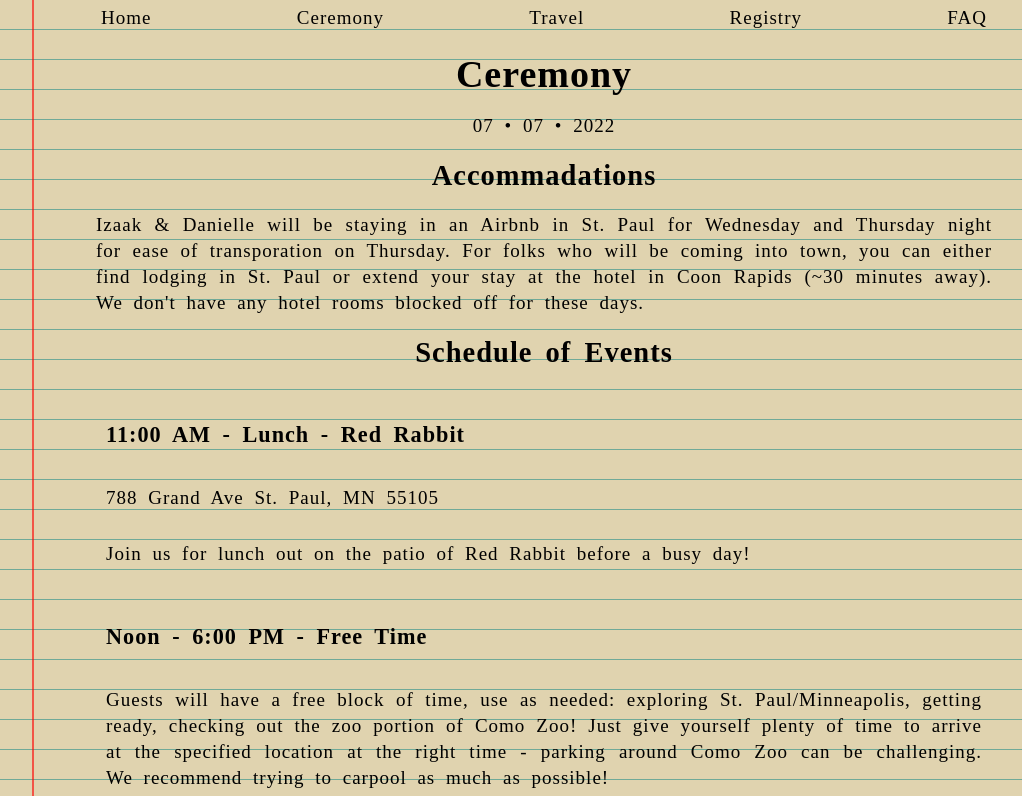
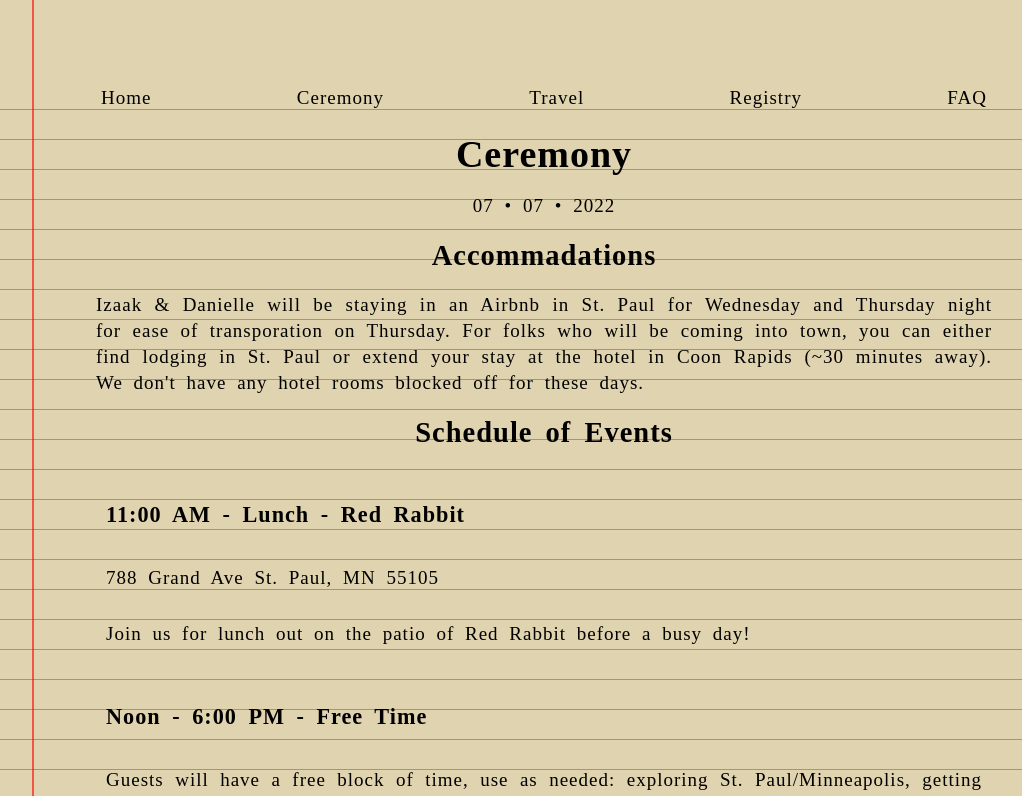
Before and after one commit to danielleahrens/unity, a React (Create React App) app: page /ceremony in a window 1280 px wide. Shown: the top 796 px of the page, without its empty margins (96-1118 px from the left). Built offline with nearby package versions, Linux system fonts and the light colour scheme.

Commit message:
fix css for ceremony, too

```diff
--- a/src/CeremonyApp.js
+++ b/src/CeremonyApp.js
@@ -35,9 +35,8 @@ class CeremonyApp extends React.Component {
     render() {
       return (
         <div className="App">
-          <div className="body">
+          <div className="paper">
             <div className="paper-line" />
-            <div classname="paper">
               <div className="pattern">
                 <div className="view">
                   <div className="menu">
@@ -55,7 +54,6 @@ class CeremonyApp extends React.Component {
                     {(this.state.display === 'Faq') ? <Faq /> : <div />}
                   </div>
                 </div>
-              </div>
             </div>
           </div>
         </div>
```
